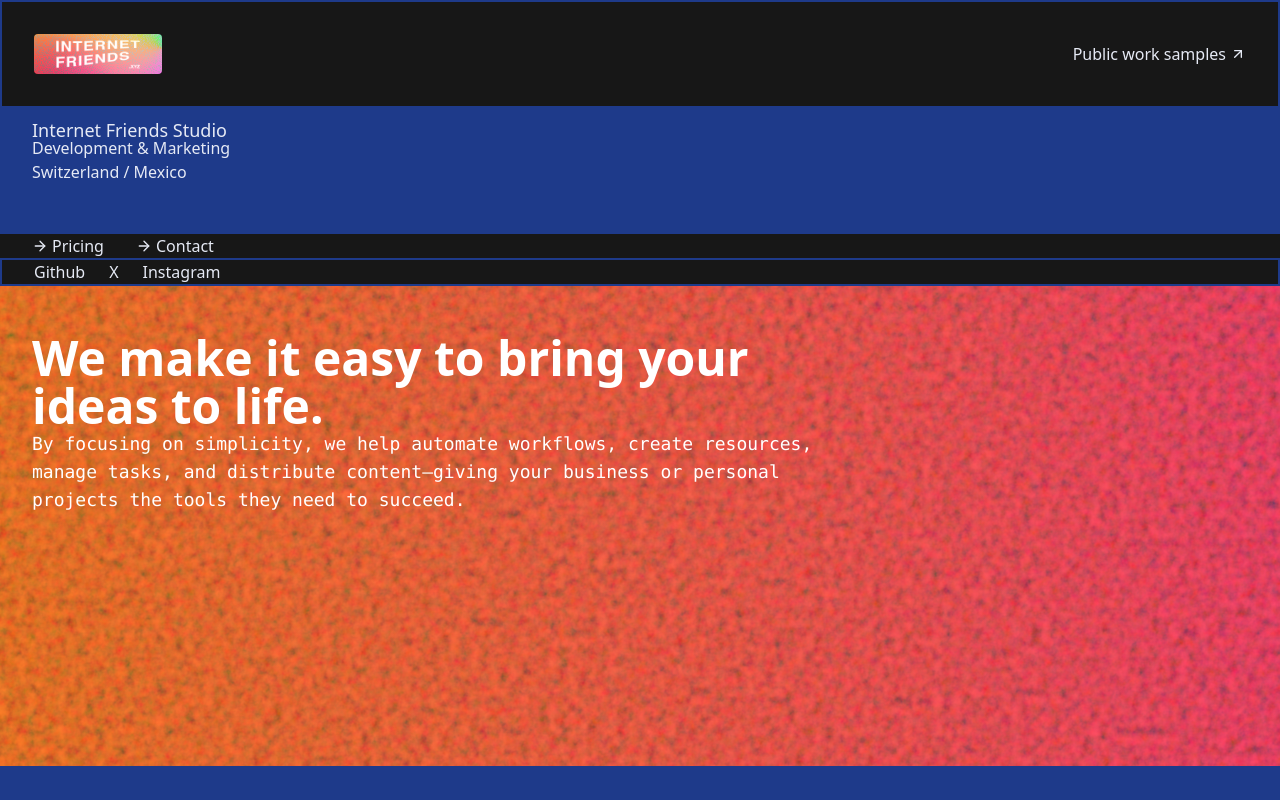
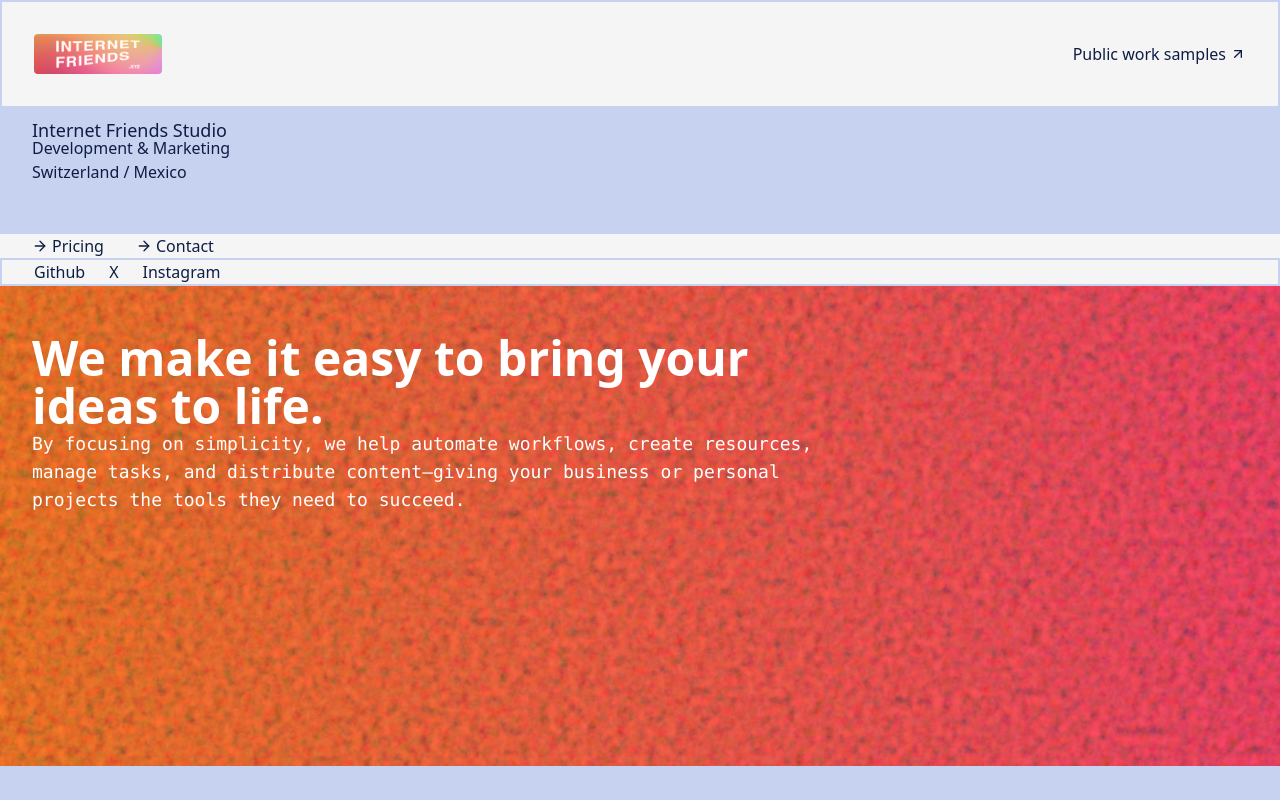
Before and after one commit to BarreraSlzr/landingpage, a Next.js app: page / in a window 1280 px wide. Built offline with nearby package versions, Linux system fonts and the light colour scheme.

Commit message:
Update styles for now globals.css

```diff
--- a/app/globals.css
+++ b/app/globals.css
@@ -15,6 +15,19 @@
   --brand-blue-700: #2C54D7;
   --brand-blue-800: #1E3A8A;
   --brand-blue-900: #0F1D45;
+
+  --background: #0a0a0a;
+  --foreground: #f5f5f5;
+  --text: 255, 255, 255;
+  --brand-blue-100: #0F1D45;
+  --brand-blue-200: #1E3A8A;
+  --brand-blue-300: #2C54D7;
+  --brand-blue-400: #4B6DDC;
+  --brand-blue-500: #6A86E1;
+  --brand-blue-600: #899FE6;
+  --brand-blue-700: #A8B8EB;
+  --brand-blue-800: #C7D1F0;
+  --brand-blue-900: #E6EAF5;
 }
 
 [data-mode="dark"] {
```
